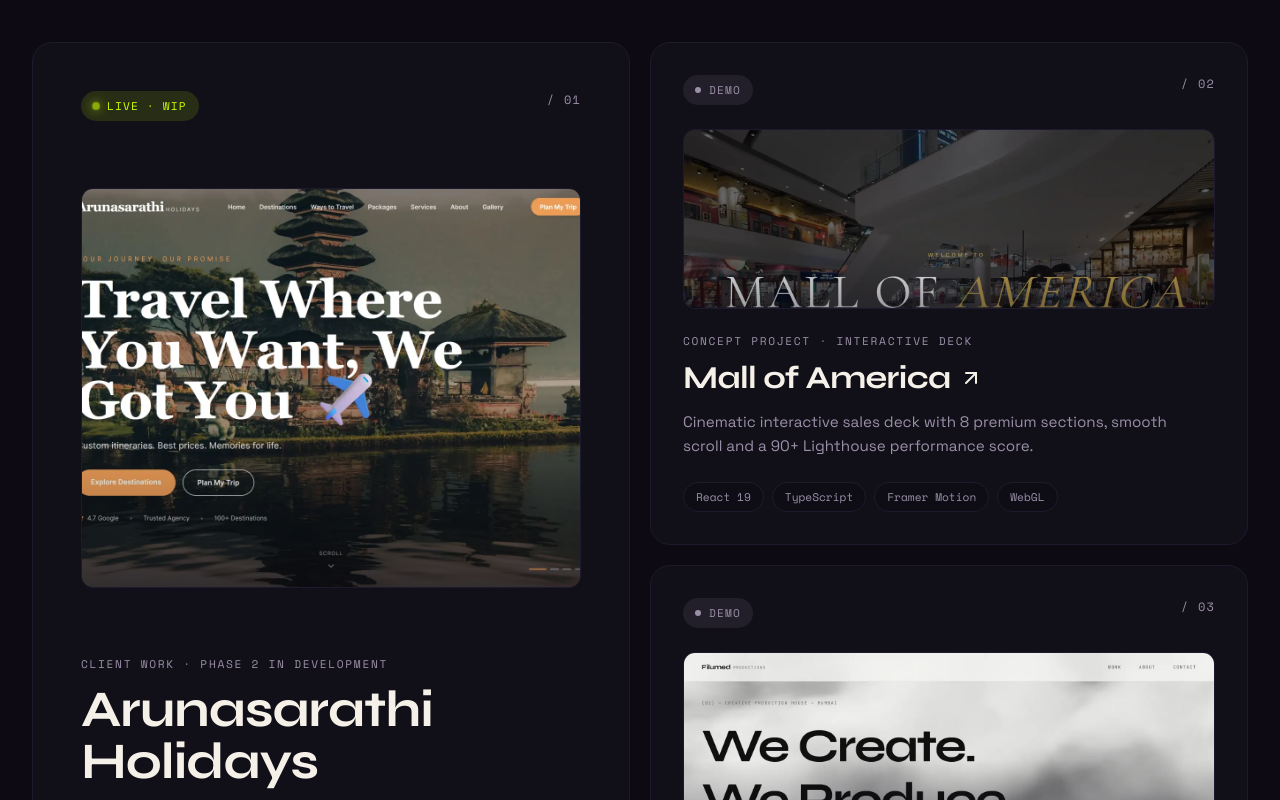
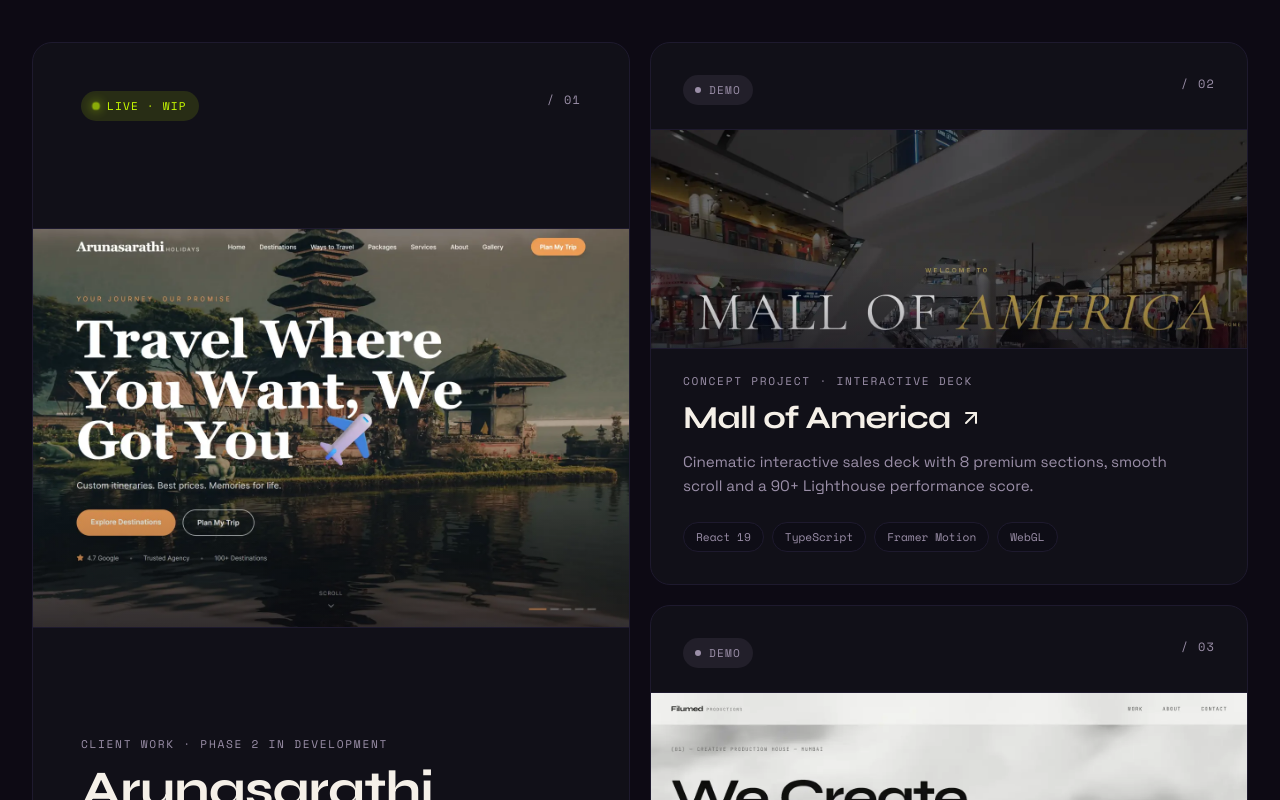
Before and after one commit to cr7ayush7-stack/ayush-studio, a React (Vite) app: page / in a window 1280 px wide. Shown: the part 1320-2120 px from the top of the page. Built offline with nearby package versions, Linux system fonts and the light colour scheme.

Commit message:
make project images fill card width

```diff
--- a/src/components/Work.tsx
+++ b/src/components/Work.tsx
@@ -195,11 +195,14 @@
   style={{
     position: 'relative',
     zIndex: 2,
-    margin: '1.5rem 0',
-    height: isFeatured ? '400px' : '180px',
-    borderRadius: '12px',
+    marginTop: '1.5rem',
+    marginBottom: '1.5rem',
+    marginLeft: isFeatured ? '-3rem' : '-2rem',
+    marginRight: isFeatured ? '-3rem' : '-2rem',
+    height: isFeatured ? '400px' : '220px',
     overflow: 'hidden',
-    border: '1px solid var(--bg-border)',
+    borderTop: '1px solid var(--bg-border)',
+    borderBottom: '1px solid var(--bg-border)',
   }}
 >
   <motion.img
@@ -406,9 +409,12 @@
       grid-column: span 1 !important;
       grid-row: span 1 !important;
       min-height: 400px !important;
+      padding: 2rem !important;
     }
     .project-image-wrapper {
-      height: 280px !important;
+      height: 320px !important;
+      margin-left: -2rem !important;
+      margin-right: -2rem !important;
     }
   }
 `}</style>
```
